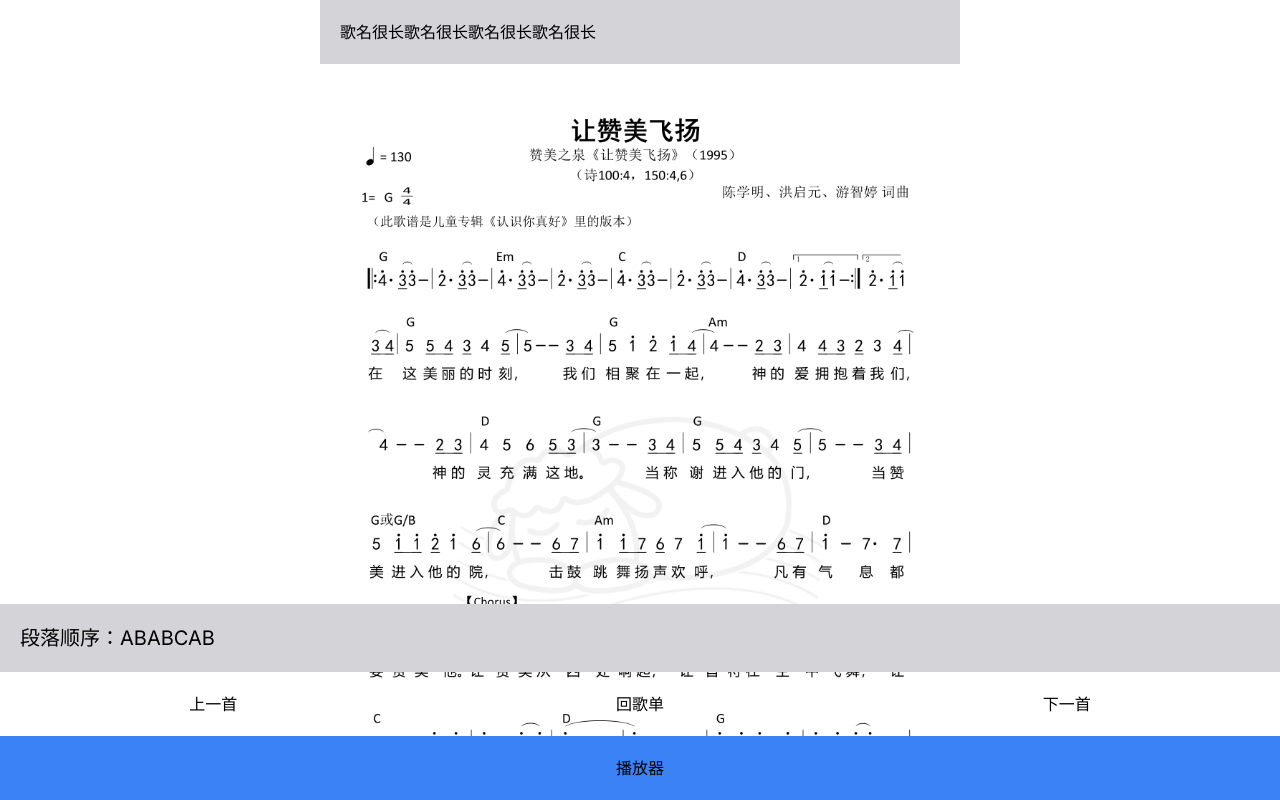
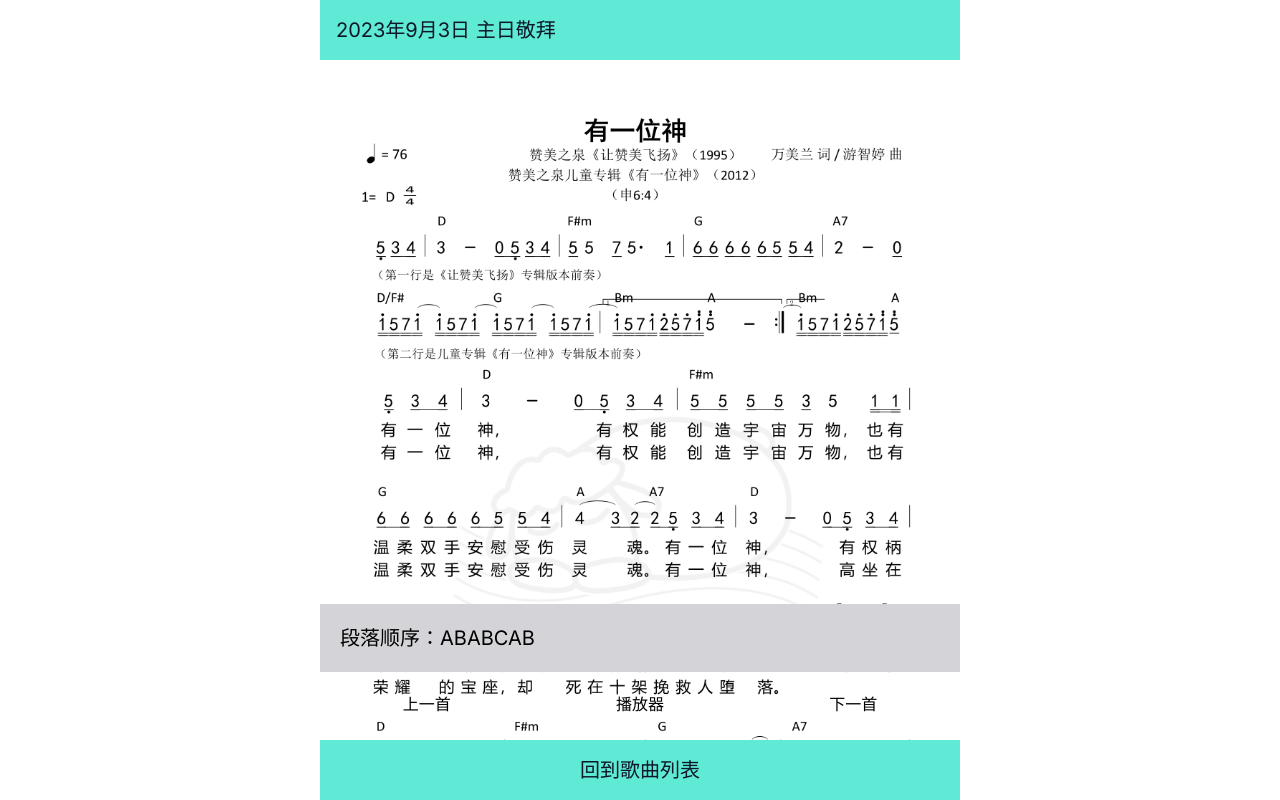
Before and after one commit to lilei105/WorshipSongbook, a Next.js app: page /detail in a window 1280 px wide. Shown: the top 800 px of the page. Built offline with nearby package versions, Linux system fonts and the light colour scheme.

Commit message:
测试长图片

```diff
--- a/src/app/Footer.js
+++ b/src/app/Footer.js
@@ -7,6 +7,8 @@ const CustomComponent = ({ title }) => {
     linkUrl = '/';
   } else if (title === '回到日历') {
     linkUrl = '/calendar';
+  } else if (title === '回到歌曲列表') {
+    linkUrl = '/list';
   } else {
     linkUrl = '/'; // 如果传入的title没有匹配的路由，可以设置一个默认的路由
   }
--- a/src/app/detail/page.js
+++ b/src/app/detail/page.js
@@ -1,6 +1,8 @@
 'use client';
 
 import { useRouter } from 'next/navigation';
+import Headline from '../Headline';
+import Footer from '../Footer';
 
 export default () => {
   const router = useRouter();
@@ -11,33 +13,29 @@ export default () => {
 
   return (
     <div>
-      <div className="bg-zinc-300 p-5">歌名很长歌名很长歌名很长歌名很长</div>
+      <Headline title="2023年9月3日 主日敬拜" />
 
-      <div>
-        <img src="/images/2.png" alt="歌谱图片" className="max-w-full h-auto" />
+      <div className="mt-16">
+        <img src="/images/1.png" alt="歌谱图片" className="max-w-full h-auto" />
       </div>
 
-      <div className=" pt-40"></div>
+      <div className=" pt-60"></div>
 
-      <div className="bg-zinc-300 p-5 fixed bottom-32 left-0 right-0 text-xl">
+      <div className="container mx-auto max-w-screen-sm bg-zinc-300 p-5 fixed bottom-32 text-xl">
         段落顺序：ABABCAB
       </div>
 
-      <div className="fixed bottom-16 left-0 right-0">
+      <div className="container mx-auto max-w-screen-sm fixed bottom-16">
         <div className="container mx-auto grid grid-cols-3">
           <div className="p-5 text-center">上一首</div>
           <div className="p-5 text-center" onClick={toList}>
-            回歌单
+            播放器
           </div>
           <div className="p-5 text-center">下一首</div>
         </div>
       </div>
 
-      <div className="fixed bottom-0 left-0 right-0">
-        <div className="container mx-auto bg-blue-500 p-5 text-center">
-          播放器
-        </div>
-      </div>
+      <Footer title="回到歌曲列表" />
     </div>
   );
 };
```
Also changed, not shown: 1 other file (tests, documents, lock files or other folders).
